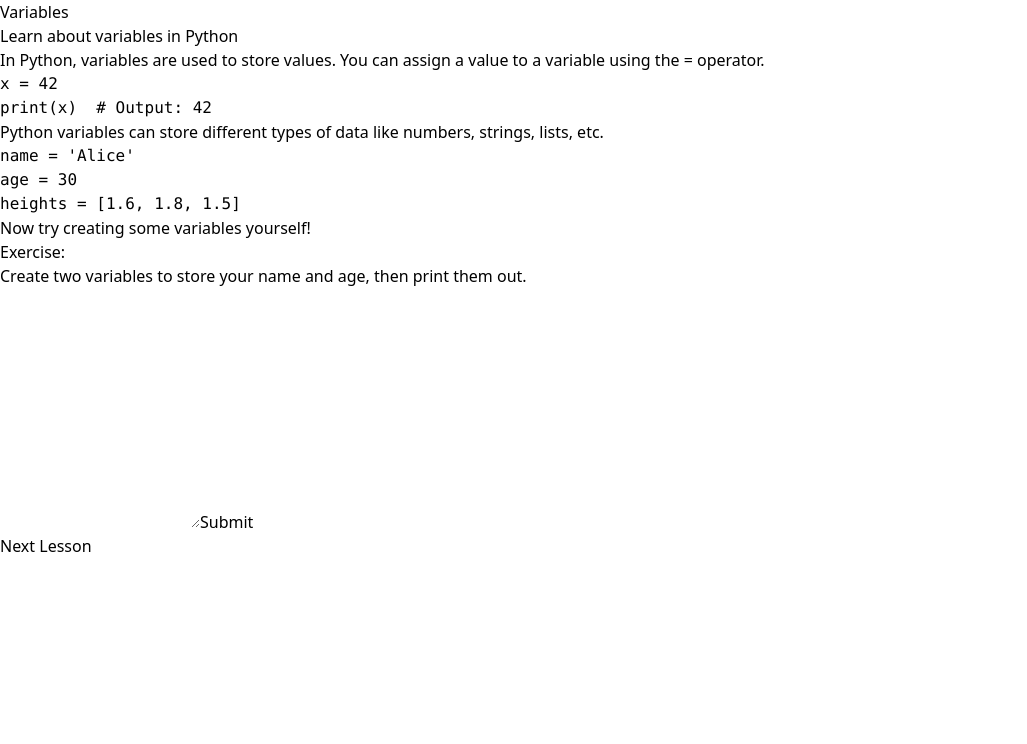
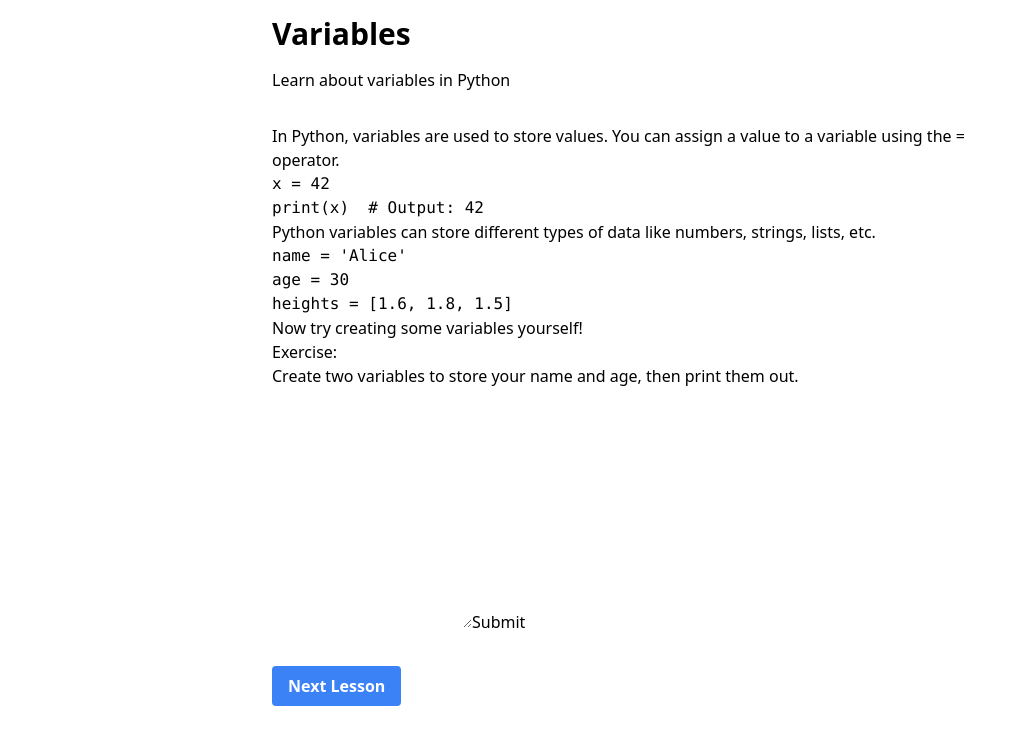
Before and after one commit to topherbc/learning-platform, a React (Create React App) app: page / in a window 1280 px wide. Shown: the top 744 px of the page, without its empty margins (0-1027 px from the left). Built offline with nearby package versions, Linux system fonts and the light colour scheme.

Commit message:
Fix styling in App.jsx

```diff
--- a/src/App.jsx
+++ b/src/App.jsx
@@ -13,11 +13,15 @@ function App() {
   };
 
   return (
-    <div className="app">
-      <h1>{lessons[currentLesson].title}</h1>
-      <p>{lessons[currentLesson].description}</p>
+    <div className="max-w-3xl mx-auto p-4">
+      <h1 className="text-3xl font-bold mb-4">{lessons[currentLesson].title}</h1>
+      <p className="mb-8">{lessons[currentLesson].description}</p>
       <Chat lesson={lessons[currentLesson]} />
-      <button onClick={handleNext} disabled={currentLesson === lessons.length - 1}>
+      <button
+        className="bg-blue-500 hover:bg-blue-700 text-white font-bold py-2 px-4 rounded mt-8"
+        onClick={handleNext}
+        disabled={currentLesson === lessons.length - 1}
+      >
         Next Lesson
       </button>
     </div>
```
